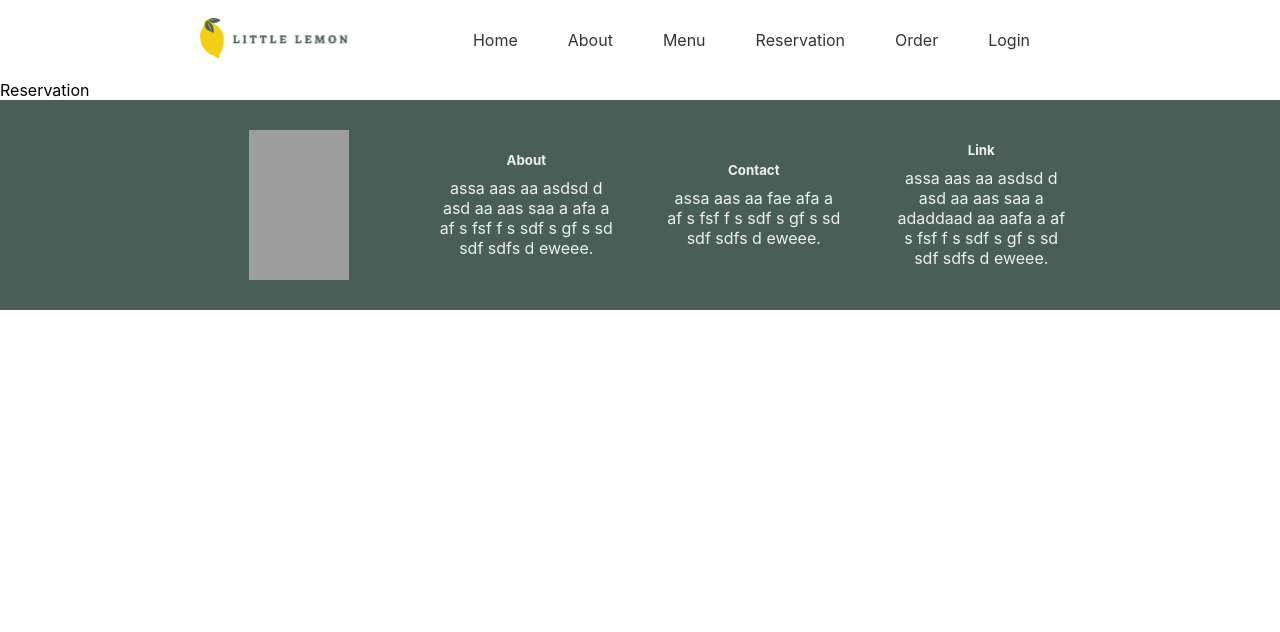
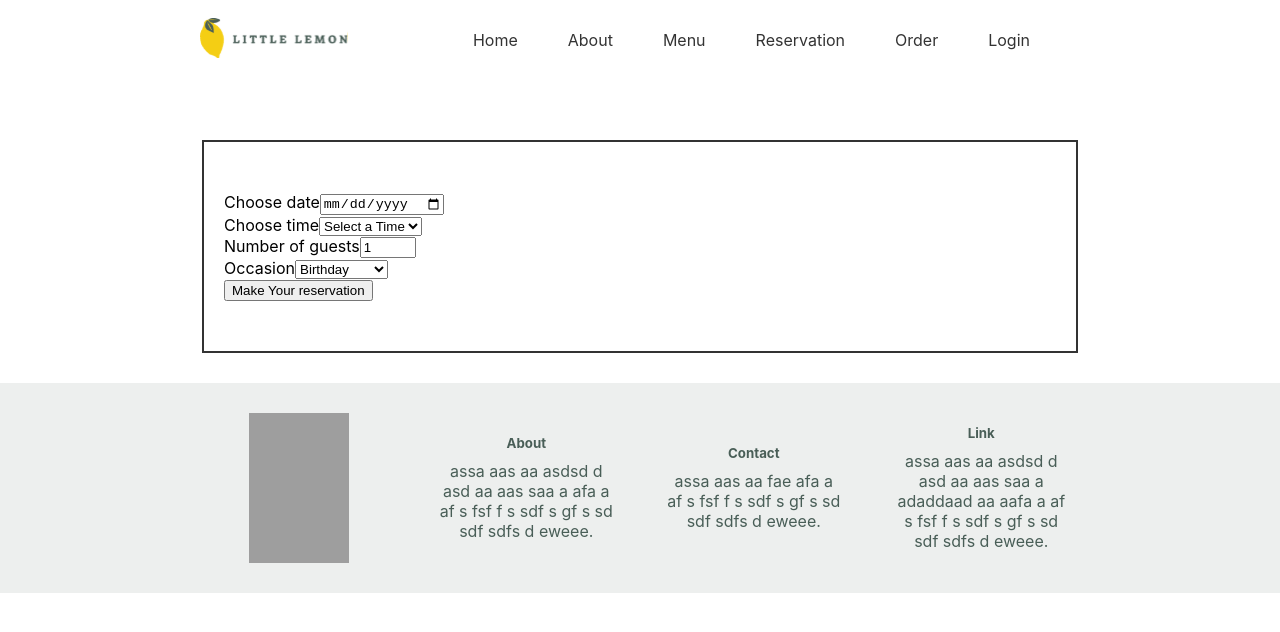
Before and after one commit to Pyppersama/frontend-capstone, a React (Create React App) app: page /Reservation in a window 1280 px wide. Shown: the top 632 px of the page. Built offline with nearby package versions, Linux system fonts and the light colour scheme; grey boxes are pictures that could not be loaded.

Commit message:
reservation form functionality added

```diff
--- a/src/App.js
+++ b/src/App.js
@@ -3,7 +3,8 @@ import { BrowserRouter as Router, Route, Routes } from 'react-router-dom';
 import Nav from './Components/Nav';
 import Footer from './Components/Footer';
 import Homepage from './Components/Homepage';
-import Reservation from './Components/Reservation'
+// import Reservation from './Components/Reservation'
+// import ConfirmedRes from './Components/ConfirmedRes';
 
 function App() {
   return (
@@ -12,8 +13,9 @@ function App() {
       <Nav />
 
         <Routes>
-          <Route path='/' element={<Homepage />}/>
-          <Route path='/Reservation' element={<Reservation />}/>
+          <Route path='*' element={<Homepage />}/>
+          {/* <Route path='/Reservation' element={<Reservation />}/>
+          <Route path='/confirmedRes' element={<ConfirmedRes />}/> */}
         </Routes>
 
       <Footer />
--- /dev/null
+++ b/src/Components/ConfirmedRes.js
@@ -0,0 +1,14 @@
+import React from 'react'
+import './style.css'
+
+function ConfirmedRes() {
+  return (
+    <div className='confirmRes'>
+        <div>
+            <h1>Booking has been <span>CONFIRMED!!</span></h1>
+        </div>
+    </div>
+  )
+}
+
+export default ConfirmedRes;
--- a/src/Components/Header.js
+++ b/src/Components/Header.js
@@ -1,6 +1,7 @@
 import React from 'react'
 import './style.css'
 import HeaderImage from '../Assets/restauranfood.jpg'
+import { Link } from 'react-router-dom'
 
 function Header() {
   return (
@@ -11,9 +12,9 @@ function Header() {
             <p>
                 We are a family owned Mediterranean restaurant, focused on traditional recipes served with a modern twist.
             </p>
-            <a href='#' className='primary-btn'>
-                Start Free Trial
-            </a>
+            <Link to='/Reservation' className='primary-btn'>
+                Reserve a Table
+            </Link>
             <div className='header-img'>
                 <img src={HeaderImage} alt='header-food-image'/>
             </div>
--- a/src/Components/Homepage.js
+++ b/src/Components/Homepage.js
@@ -1,12 +1,19 @@
 import React from 'react'
-import Header from './Header';
+import { Route, Routes } from 'react-router-dom';
 import Main from './Main';
 
 function Homepage() {
   return (
     <>
-        <Header />
-        <Main />
+    <Routes>
+      <Route
+        path='*'
+        element=
+          {
+              <Main />
+          }
+      />
+    </Routes>
     </>
   )
 }
--- a/src/Components/Main.js
+++ b/src/Components/Main.js
@@ -1,14 +1,83 @@
-import React from 'react'
+import React, {useReducer} from 'react'
+import { Route, Routes, useNavigate } from 'react-router-dom';
 import './style.css'
-
 import Specials from './Specials.js'
 import Testimonials from './Testimonials.js'
+import Reservation from './Reservation.js';
+import ConfirmedRes from './ConfirmedRes.js';
+import Header from './Header.js';
 
 function Main() {
+
+    const seedRandom = function (seed) {
+      var m = 2 **35 - 31;
+      var a = 185852;
+      var s = seed % m;
+      return function (){
+        return(s = s * a % m) / m;
+      }
+    }
+
+    const fetchAPI = function(date) {
+      let result = [];
+      let random = seedRandom(date.getDate());
+      for (let i = 17; i<=23; i++){
+        if (random() <0.5){
+              result.push(i + ':00');
+        }
+        if (random() > 0.5){
+          result.push(i + ':30');
+        }
+      }
+      return result;
+    }
+
+    const submitAPI = function(formData){
+      return true;
+    }
+
+  const initialState ={availableTimes: fetchAPI(new Date())};
+  const [state, dispatch] = useReducer(updateTimes, initialState);
+
+  function updateTimes (state, date){
+    return {availableTimes: fetchAPI(new Date())};
+  }
+
+  const navigate = useNavigate()
+  const submitForm = (formData) => {
+    if (submitAPI(formData)){
+      navigate('/confirmedRes')
+    }
+  }
+
   return (
     <main>
-        <Specials />
-        <Testimonials />
+      <Routes>
+        <Route
+          path='/'
+          element=
+          {
+            <React.Fragment>
+              <Header />
+              <Specials />
+              <Testimonials />
+            </React.Fragment>
+          }
+        />
+
+        <Route
+          path='/Reservation'
+          element={
+            <Reservation
+              availableTimes={state}
+              dispatch={dispatch}
+              submitForm={submitForm}
+            />
+          }
+        />
+
+        <Route path='/confirmedRes' element={<ConfirmedRes />}/>
+      </Routes>
     </main>
   )
 }
--- a/src/Components/Reservation.js
+++ b/src/Components/Reservation.js
@@ -1,9 +1,18 @@
 import React from 'react'
 import './style.css'
+import ReservationForm from './ReservationForm'
 
-function Reservation() {
+
+function Reservation(props) {
+
   return (
-    <div>Reservation</div>
+    <>
+        <ReservationForm
+          availableTimes={props.availableTimes}
+          dispatch={props.dispatch}
+          submitForm={props.submitForm}
+        />
+    </>
   )
 }
 
--- /dev/null
+++ b/src/Components/ReservationForm.js
@@ -0,0 +1,102 @@
+import React, { useState } from 'react'
+
+
+function ReservationForm(props) {
+
+    const [date, setDate] = useState('');
+    const [times, setTimes] = useState('');
+    const [guest, setGuest] = useState(1);
+    const [occassion, setOcassion] = useState("occasion");
+
+    const handleDateChange = (e) => setDate(e.target.value);
+    const handleGuestsChange = (e) => setGuest(parseInt(e.target.value, 10));
+    const handleOcassionChange = (e) => setOcassion(e.target.value);
+
+    const handleSubmit = (e) => {
+        e.preventDefault();
+        props.submitForm(e);
+
+        console.log("Date:", date);
+        console.log("Time:", times);
+        console.log("Number of Guests:", guest);
+        console.log("Occasion:", occassion);
+    }
+
+
+
+  return (
+    <form
+        // style= {{display: 'grid', maxWidth: '200px', gap: '20px'}}
+        className='specials'
+        onSubmit={handleSubmit}
+    >
+        <fieldset>
+            <div>
+                <label htmlFor="res-date">Choose date</label>
+                <input
+                    type="date"
+                    id="res-date"
+                    value={date}
+                    onChange={handleDateChange}
+                    required
+                />
+            </div>
+
+            <div>
+                <label htmlFor="res-time">Choose time</label>
+                <select
+                    id="res-time"
+                    value={times}
+                    onChange={(e) => setTimes(e.target.value)}
+                >
+                    <option value=''>Select a Time</option>
+                        {/* <option>17:00</option>
+                        <option>18:00</option>
+                        <option>19:00</option>
+                        <option>20:00</option>
+                        <option>21:00</option>
+                        <option>22:00</option> */}
+                    {
+                        props.availableTimes.availableTimes.map(availableTimes => {
+                            return <option key={availableTimes}>{availableTimes}</option>
+                        })
+                    }
+                </select>
+            </div>
+
+            <div>
+                <label htmlFor="guests">Number of guests</label>
+                <input
+                    type="number"
+                    placeholder="1"
+                    min="1" max="10"
+                    id="guests"
+                    value={guest}
+                    onChange={handleGuestsChange}
+                />
+            </div>
+
+            <div>
+                <label htmlFor="occasion">Occasion</label>
+                <select
+                    id="occasion"
+                    value={occassion}
+                    onChange={handleOcassionChange}
+                >
+                    <option>Birthday</option>
+                    <option>Anniversary</option>
+                    <option>Date</option>
+                </select>
+            </div>
+
+        <input
+            type="submit"
+            value="Make Your reservation"
+        />
+        </fieldset>
+
+    </form>
+  )
+}
+
+export default ReservationForm
--- a/src/Components/Testimonials.js
+++ b/src/Components/Testimonials.js
@@ -2,7 +2,7 @@ import React from 'react'
 
 function Testimonials() {
   return (
-    <></>
+    <>Testimonials</>
   )
 }
 
--- a/src/Components/style.css
+++ b/src/Components/style.css
@@ -124,8 +124,8 @@ a{
 
 footer{
     padding: var(--primary-padding);
-    background-color: var(--primary-color-green);
-    color: var(--secondary-color-ash);
+    background-color: var(--secondary-color-ash);
+    color: var(--primary-color-green);
 }
 .footer-inner{
     padding: 20px 0;
@@ -147,6 +147,18 @@ footer{
 }
 .footer-inner h5, .footer-inner p{
     margin: 10px;
+}
+
+
+
+fieldset{
+    border: 2px solid var(--secondary-color-black);
+    padding: 50px 20px;
+}
+
+
+.confirmRes span{
+    color: var(--primary-color-green);
 }
 
 @media only screen and (max-width: 1200px){
--- a/src/index.css
+++ b/src/index.css
@@ -37,7 +37,6 @@ body {
 @media only screen and (max-width: 1200px){
   :root {
     --primary-padding: 10px 100px;
-
   }
 }
 
```
Also changed, not shown: 1 other file (tests, documents, lock files or other folders).
